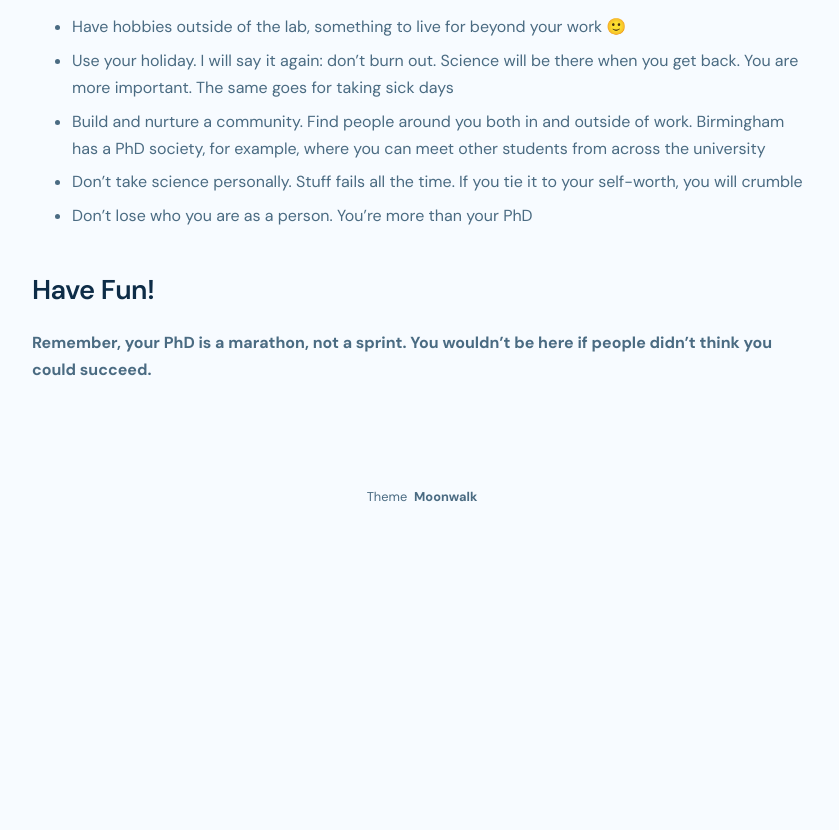
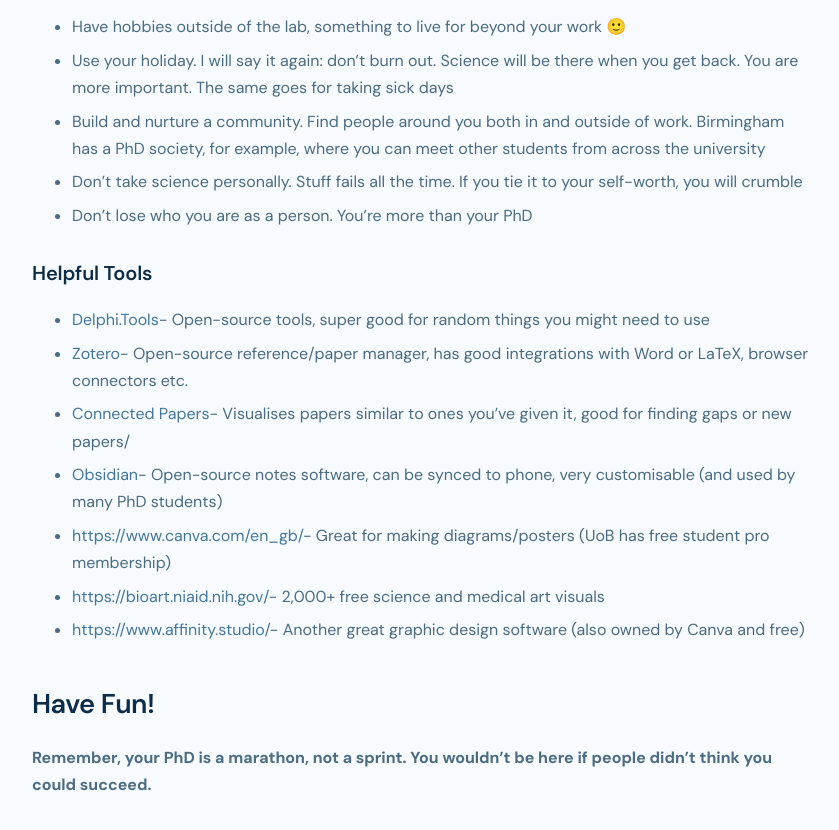
Before and after one commit to biolucy/home, a Jekyll site: the page built from _posts/2026-09-28-how-do-you-survive-a-phd.md, in a window 1280 px wide and 900 px high, scrolled down 1988 px. Shown: the top 830 px of the window, without its empty margins (218-1057 px from the left). Built offline with Jekyll 4.4.1, drawn with Linux system fonts in a browser that asks for light colours; before the commit the page ends 2508 px from its top, so only the background shows below that.

Commit message:
Add helpful tools section for PhD survival
Added a section on helpful tools for PhD students, including links to various resources.

```diff
--- a/_posts/2026-09-28-how-do-you-survive-a-phd.md
+++ b/_posts/2026-09-28-how-do-you-survive-a-phd.md
@@ -63,6 +63,14 @@ permalink: /phd-survival-guide/
 - Don't take science personally. Stuff fails all the time. If you tie it to your self-worth, you will crumble
 - Don't lose who you are as a person. You're more than your PhD
 
+### Helpful Tools
+- [Delphi.Tools](https://delphi.tools/)- Open-source tools, super good for random things you might need to use
+- [Zotero](https://www.zotero.org/)- Open-source reference/paper manager, has good integrations with Word or LaTeX, browser connectors etc.
+- [Connected Papers](https://www.connectedpapers.com/)- Visualises papers similar to ones you've given it, good for finding gaps or new papers/
+- [Obsidian](https://obsidian.md/)- Open-source notes software, can be synced to phone, very customisable (and used by many PhD students)
+- [https://www.canva.com/en_gb/](Canva)- Great for making diagrams/posters (UoB has free student pro membership)
+- [https://bioart.niaid.nih.gov/](BioArt)- 2,000+ free science and medical art visuals
+- [https://www.affinity.studio/](Affinity)- Another great graphic design software (also owned by Canva and free)
 
 ## Have Fun!
 
```
